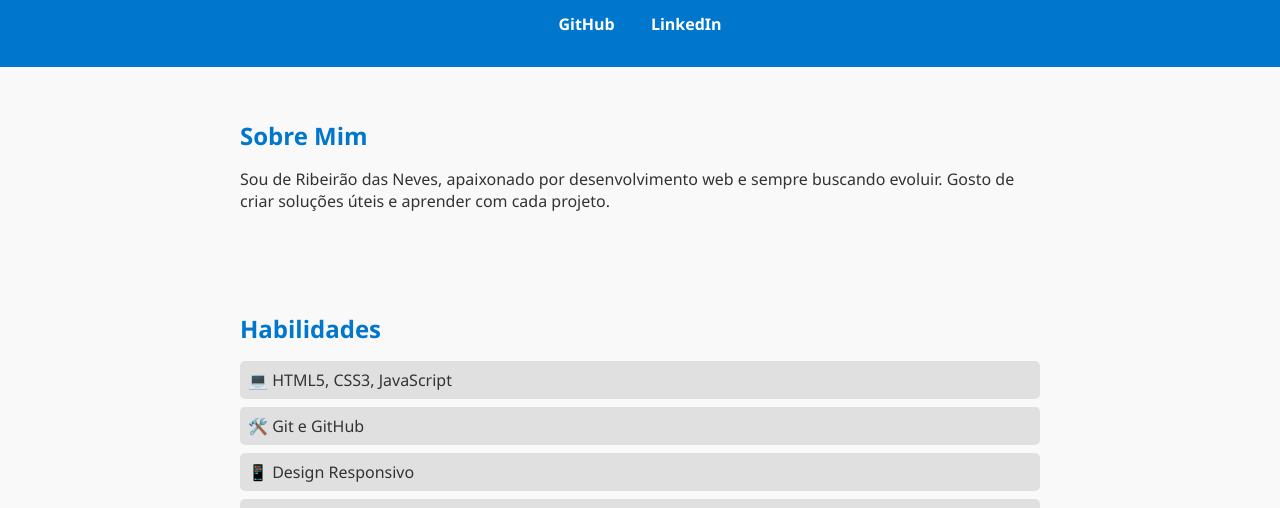
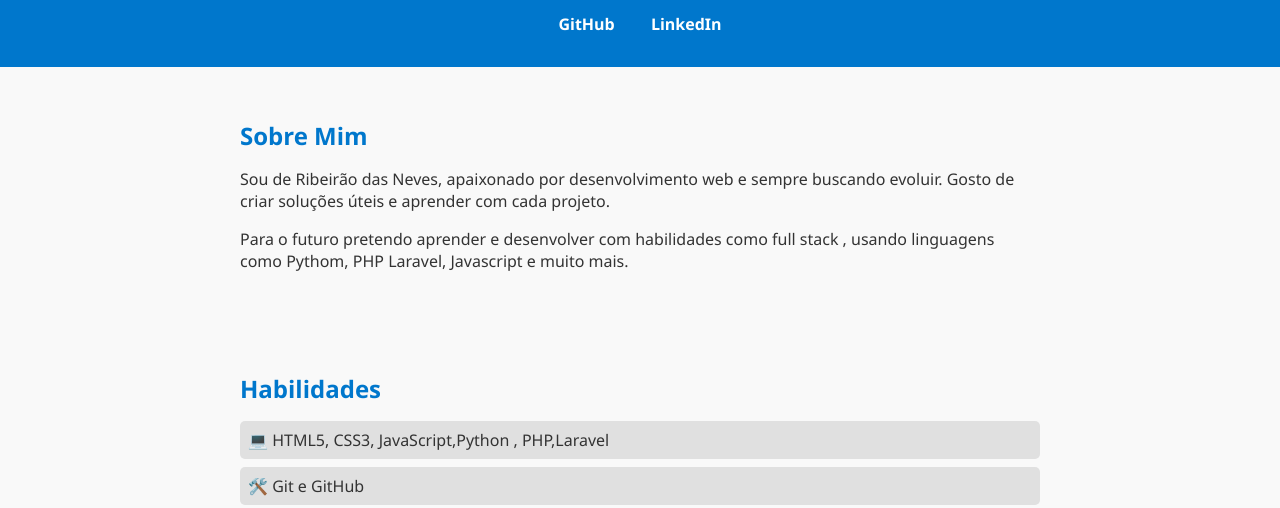
Before and after one commit to Weuler007/objetivos.html, a plain HTML site: page index.html in a window 1280 px wide. Shown: the part 290-798 px from the top of the page. Drawn offline with Linux system fonts and the light colour scheme.

Commit message:
adicionando detalhes sobre informações, nome da página e planejamento para o futuro

```diff
--- a/index.html
+++ b/index.html
@@ -3,7 +3,7 @@
 <head>
   <meta charset="UTF-8" />
   <meta name="viewport" content="width=device-width, initial-scale=1.0" />
-  <title>Portfólio de Weuler</title>
+  <title>objetivos.html</title>
   <link rel="stylesheet" href="style.css" />
 </head>
 <body>
@@ -20,12 +20,13 @@
   <section class="sobre">
     <h2>Sobre Mim</h2>
     <p>Sou de Ribeirão das Neves, apaixonado por desenvolvimento web e sempre buscando evoluir. Gosto de criar soluções úteis e aprender com cada projeto.</p>
+    <p>Para o futuro pretendo aprender e desenvolver com habilidades como full stack , usando linguagens como Pythom, PHP Laravel, Javascript e muito mais.</p>
   </section>
 
   <section class="habilidades">
     <h2>Habilidades</h2>
     <ul>
-      <li>💻 HTML5, CSS3, JavaScript</li>
+      <li>💻 HTML5, CSS3, JavaScript,Python , PHP,Laravel</li>
       <li>🛠️ Git e GitHub</li>
       <li>📱 Design Responsivo</li>
       <li>🔍 Curioso e autodidata</li>
```
